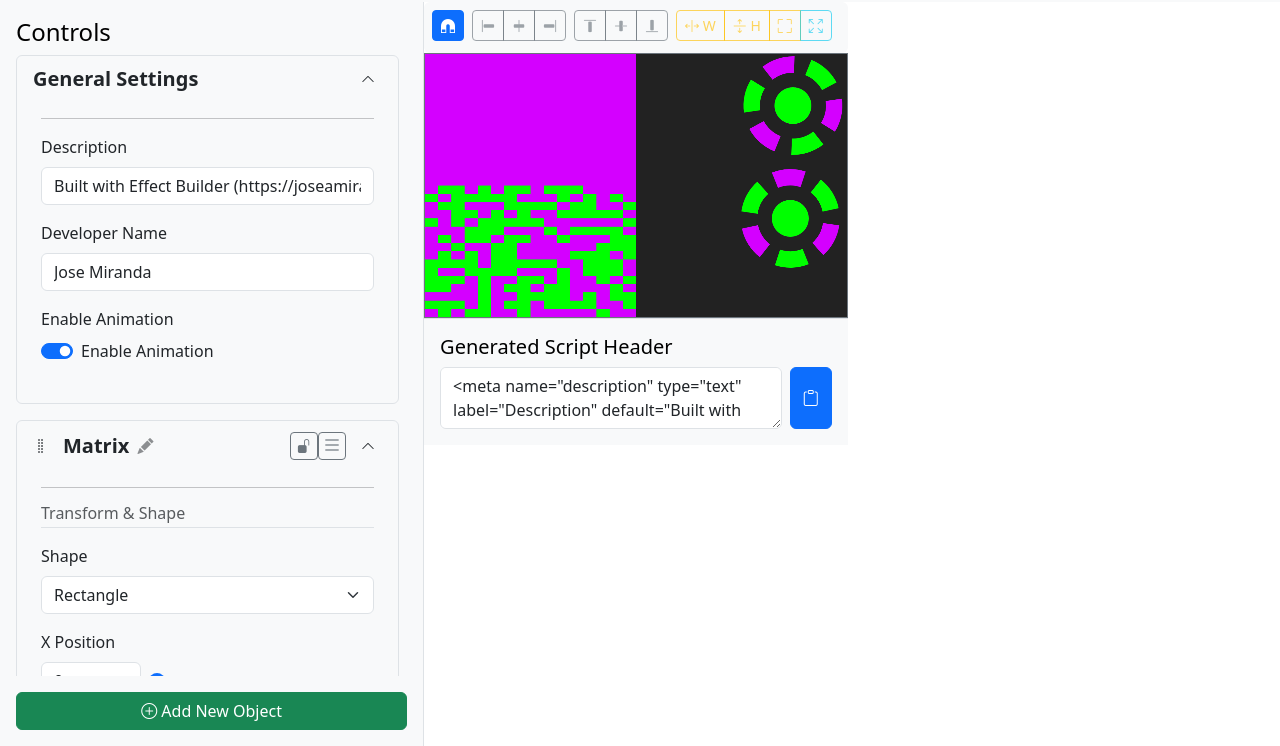
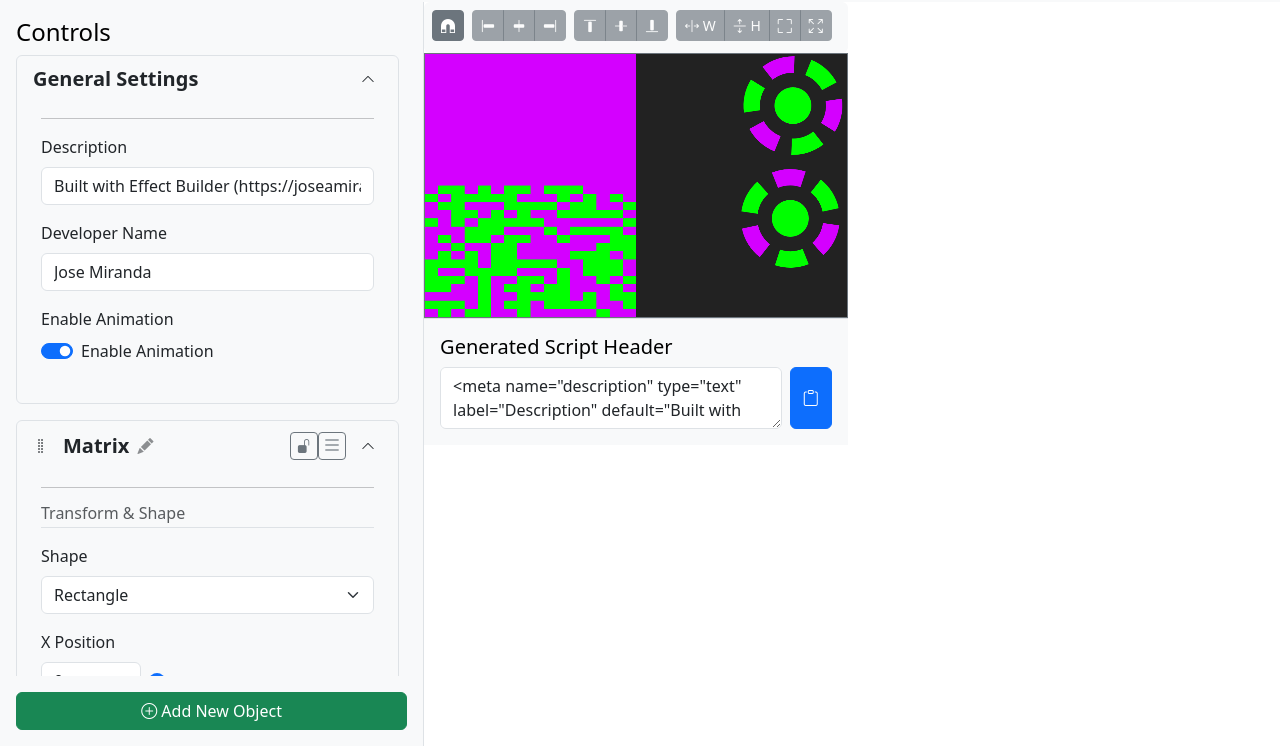
Before and after one commit to joseamirandavelez/EffectBuilder, a plain HTML site: page index.html in a window 1280 px wide. Shown: the part 54-800 px from the top of the page. Drawn offline with nearby package versions, Linux system fonts and the light colour scheme; a script that the page names is missing.

Commit message:
updated toolbar button colors

```diff
--- a/index.html
+++ b/index.html
@@ -314,26 +314,26 @@
                     <div class="p-0">
                         <div id="toolbar" class="bg-body-tertiary p-2 rounded d-flex flex-wrap">
                             <div class="btn-group btn-group-sm me-2 mb-1" role="group">
-                                <button type="button" class="btn btn-primary" id="constrain-btn" data-bs-toggle="tooltip" title="Toggle Constrain to Canvas"><i class="bi bi-magnet-fill"></i></button>
+                                <button type="button" class="btn btn-secondary" id="constrain-btn" data-bs-toggle="tooltip" title="Toggle Constrain to Canvas"><i class="bi bi-magnet-fill"></i></button>
                             </div>
                             <div class="btn-group btn-group-sm me-2 mb-1" role="group">
-                                <button type="button" class="btn btn-outline-secondary" data-action="align-screen-left" data-bs-toggle="tooltip" title="Align Left to Screen"><i class="bi bi-align-start"></i></button>
-                                <button type="button" class="btn btn-outline-secondary" data-action="align-screen-h-center" data-bs-toggle="tooltip" title="Align Horizontal Center to Screen"><i class="bi bi-align-center"></i></button>
-                                <button type="button" class="btn btn-outline-secondary" data-action="align-screen-right" data-bs-toggle="tooltip" title="Align Right to Screen"><i class="bi bi-align-end"></i></button>
+                                <button type="button" class="btn btn-secondary" data-action="align-screen-left" data-bs-toggle="tooltip" title="Align Left to Screen"><i class="bi bi-align-start"></i></button>
+                                <button type="button" class="btn btn-secondary" data-action="align-screen-h-center" data-bs-toggle="tooltip" title="Align Horizontal Center to Screen"><i class="bi bi-align-center"></i></button>
+                                <button type="button" class="btn btn-secondary" data-action="align-screen-right" data-bs-toggle="tooltip" title="Align Right to Screen"><i class="bi bi-align-end"></i></button>
                             </div>
                             <div class="btn-group btn-group-sm me-2 mb-1" role="group">
-                                <button type="button" class="btn btn-outline-secondary" data-action="align-screen-top" data-bs-toggle="tooltip" title="Align Top to Screen"><i class="bi bi-align-top"></i></button>
-                                <button type="button" class="btn btn-outline-secondary" data-action="align-screen-v-center" data-bs-toggle="tooltip" title="Align Vertical Center to Screen"><i class="bi bi-align-middle"></i></button>
-                                <button type="button" class="btn btn-outline-secondary" data-action="align-screen-bottom" data-bs-toggle="tooltip" title="Align Bottom to Screen"><i class="bi bi-align-bottom"></i></button>
+                                <button type="button" class="btn btn-secondary" data-action="align-screen-top" data-bs-toggle="tooltip" title="Align Top to Screen"><i class="bi bi-align-top"></i></button>
+                                <button type="button" class="btn btn-secondary" data-action="align-screen-v-center" data-bs-toggle="tooltip" title="Align Vertical Center to Screen"><i class="bi bi-align-middle"></i></button>
+                                <button type="button" class="btn btn-secondary" data-action="align-screen-bottom" data-bs-toggle="tooltip" title="Align Bottom to Screen"><i class="bi bi-align-bottom"></i></button>
                             </div>
                             <div class="btn-group btn-group-sm me-2 mb-1" role="group">
-                                <button type="button" class="btn btn-outline-warning" data-action="match-width" data-bs-toggle="tooltip" title="Match Width of First Selected"><i class="bi bi-arrows-expand-vertical"></i> W</button>
-                                <button type="button" class="btn btn-outline-warning" data-action="match-height" data-bs-toggle="tooltip" title="Match Height of First Selected"><i class="bi bi-arrows-expand"></i> H</button>
-                                <button type="button" class="btn btn-outline-warning" data-action="match-both" data-bs-toggle="tooltip" title="Match Size of First Selected"><i class="bi bi-fullscreen"></i></button>
-                                <button type="button" class="btn btn-outline-info" data-action="fit-canvas" data-bs-toggle="tooltip" title="Fit to Canvas"><i class="bi bi-arrows-fullscreen"></i></button>
+                                <button type="button" class="btn btn-secondary" data-action="match-width" data-bs-toggle="tooltip" title="Match Width of First Selected"><i class="bi bi-arrows-expand-vertical"></i> W</button>
+                                <button type="button" class="btn btn-secondary" data-action="match-height" data-bs-toggle="tooltip" title="Match Height of First Selected"><i class="bi bi-arrows-expand"></i> H</button>
+                                <button type="button" class="btn btn-secondary" data-action="match-both" data-bs-toggle="tooltip" title="Match Size of First Selected"><i class="bi bi-fullscreen"></i></button>
+                                <button type="button" class="btn btn-secondary" data-action="fit-canvas" data-bs-toggle="tooltip" title="Fit to Canvas"><i class="bi bi-arrows-fullscreen"></i></button>
                             </div>
                             <!-- <div class="btn-group btn-group-sm ms-auto mb-1" role="group">
-                                <button type="button" class="btn btn-outline-secondary" id="collapse-code-btn" data-bs-toggle="tooltip" title="Toggle Code Panel">
+                                <button type="button" class="btn btn-secondary" id="collapse-code-btn" data-bs-toggle="tooltip" title="Toggle Code Panel">
                                     <i class="bi bi-chevron-down"></i>
                                 </button>
                             </div> -->
```
